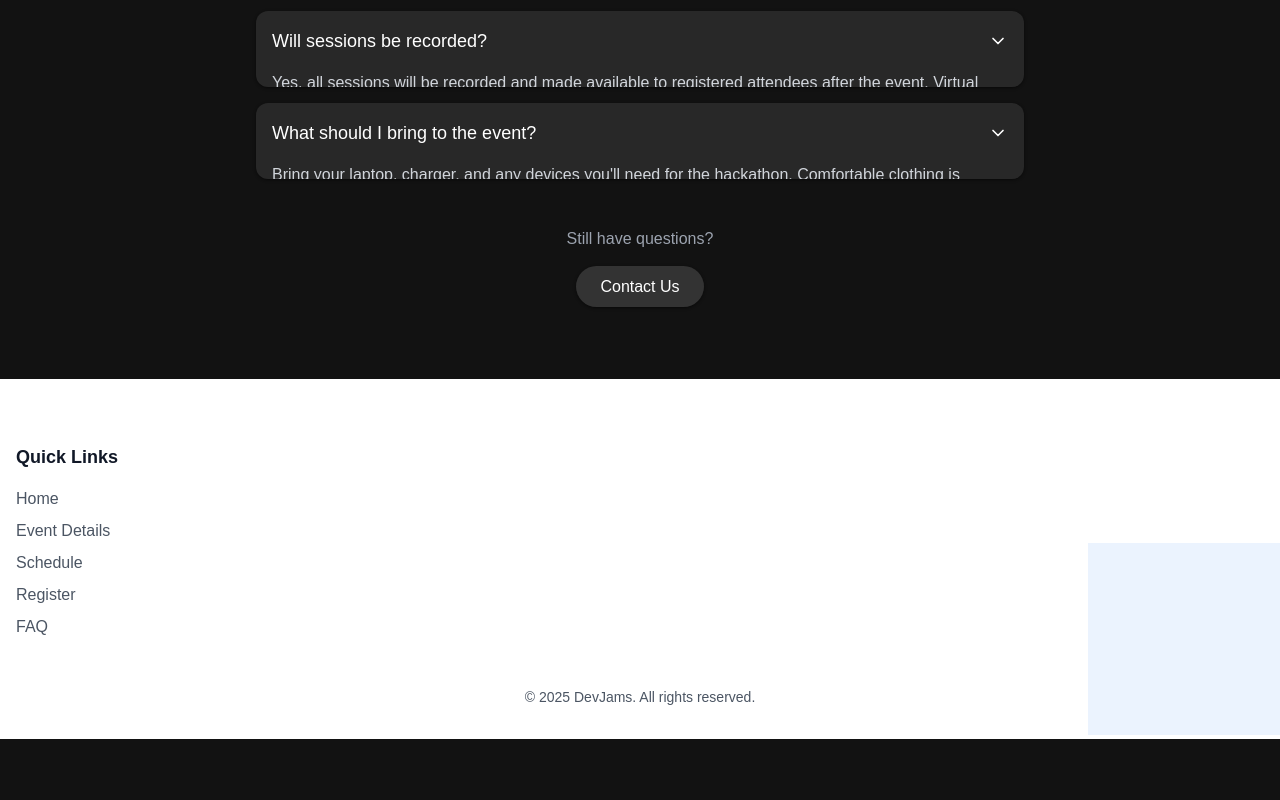
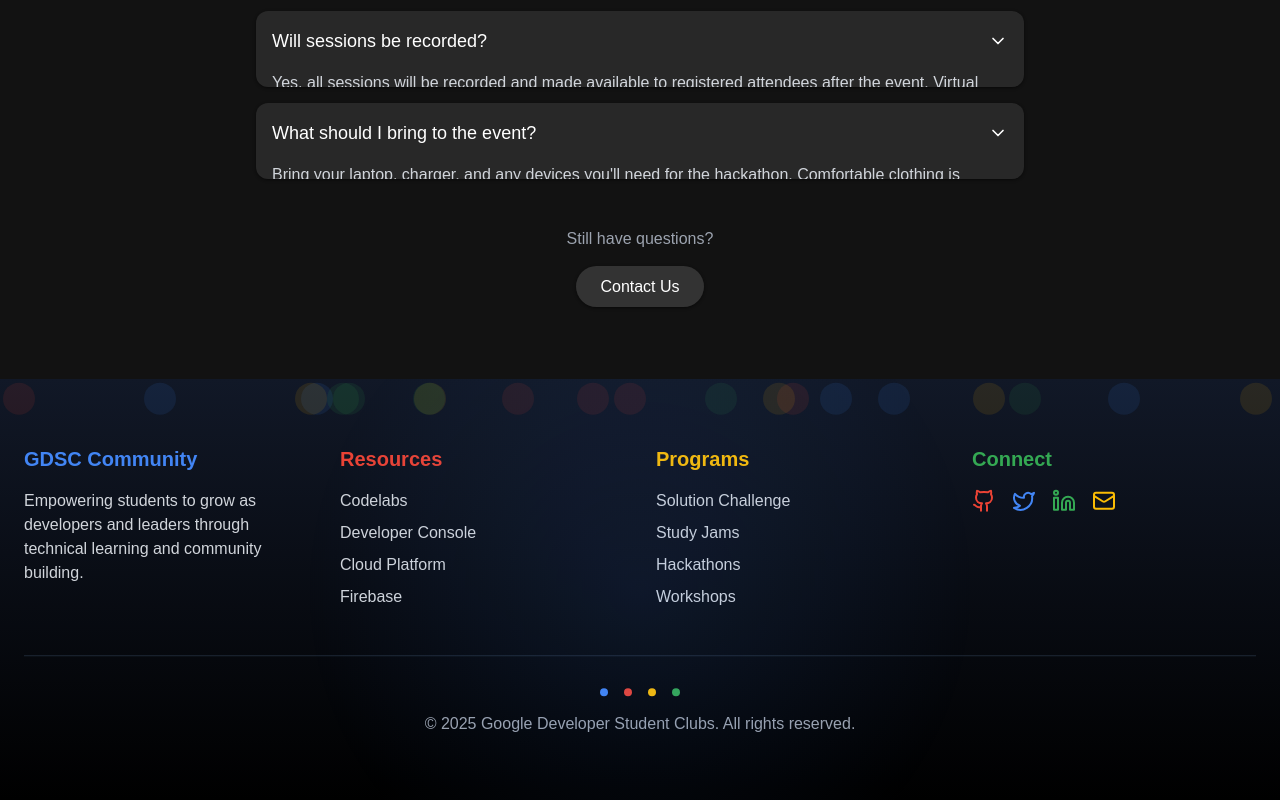
Before and after one commit to svm1048/zaark, a React (Vite) app: page / in a window 1280 px wide. Shown: the part 4952-5752 px from the top of the page. Before the commit the page ends 5691 px from the top, so only its background shows below. Built offline with nearby package versions, Linux system fonts and the light colour scheme; grey boxes are pictures that could not be loaded; a web font is replaced by a local one.

Commit message:
Update Footer.tsx

```diff
--- a/src/components/Footer.tsx
+++ b/src/components/Footer.tsx
@@ -1,60 +1,167 @@
-import React, { useEffect, useState } from 'react';
-import { Twitter, Linkedin, Github, Instagram, Mail } from 'lucide-react';
-import { motion } from 'framer-motion';
+import React, { useEffect, useRef, useState } from 'react';
+import { motion, useScroll, useTransform, useSpring } from 'framer-motion';
+import { Github, Twitter, Linkedin, Mail } from 'lucide-react';
 
-const Footer = () => {
-  const [scrollY, setScrollY] = useState(0);
+interface ParallaxLayerProps {
+  children: React.ReactNode;
+  speed?: number;
+  className?: string;
+}
 
-  useEffect(() => {
-    const handleScroll = () => {
-      setScrollY(window.scrollY);
+const ParallaxLayer: React.FC<ParallaxLayerProps> = ({ children, speed = 1, className = '' }) => {
+  const ref = useRef<HTMLDivElement>(null);
+  const { scrollYProgress } = useScroll({
+    target: ref,
+    offset: ["start end", "end start"]
+  });
+
+  const y = useTransform(scrollYProgress, [0, 1], [0, speed * 100]);
+  const springY = useSpring(y, { stiffness: 400, damping: 90 });
+
+  return (
+    <motion.div
+      ref={ref}
+      style={{ y: springY }}
+      className={`relative ${className}`}
+    >
+      {children}
+    </motion.div>
+  );
 };
 
-    window.addEventListener('scroll', handleScroll);
-    return () => window.removeEventListener('scroll', handleScroll);
-  }, []);
+const Footer: React.FC = () => {
+  const [mousePosition, setMousePosition] = useState({ x: 0, y: 0 });
+  const footerRef = useRef<HTMLDivElement>(null);
 
-  const floatVariants = {
-    animate: {
-      y: [0, -10, 0],
-      transition: {
-        duration: 3,
-        repeat: Infinity,
-        ease: "easeInOut"
-      }
-    }
+  const handleMouseMove = (e: React.MouseEvent) => {
+    if (!footerRef.current) return;
+
+    const rect = footerRef.current.getBoundingClientRect();
+    const x = (e.clientX - rect.left) / rect.width - 0.5;
+    const y = (e.clientY - rect.top) / rect.height - 0.5;
+
+    setMousePosition({ x, y });
   };
 
+  const socialLinks = [
+    { Icon: Github, href: '#', label: 'GitHub', color: '#EA4335' },
+    { Icon: Twitter, href: '#', label: 'Twitter', color: '#4285F4' },
+    { Icon: Linkedin, href: '#', label: 'LinkedIn', color: '#34A853' },
+    { Icon: Mail, href: '#', label: 'Email', color: '#FBBC04' }
+  ];
+
+  const googleColors = ['#4285F4', '#EA4335', '#FBBC04', '#34A853'];
+
   return (
-    <footer className="relative bg-white dark:bg-gray-900 pt-16 pb-8 overflow-hidden">
-      {/* Parallax Effect */}
-      <motion.div
-        className="absolute inset-0 opacity-10 pattern-dino-footprints"
-        style={{ backgroundPositionY: `${scrollY * 0.3}px` }}
+    <footer
+      ref={footerRef}
+      onMouseMove={handleMouseMove}
+      className="relative min-h-[40vh] bg-gradient-to-b from-gray-900 to-black overflow-hidden"
+    >
+      {/* Background Layers */}
+      <ParallaxLayer speed={-0.2} className="absolute inset-0">
+        <div className="absolute inset-0 bg-[url('https://images.unsplash.com/photo-1451187580459-43490279c0fa?auto=format&fit=crop&q=80')]
+                      opacity-5 bg-cover bg-center transform scale-110" />
+      </ParallaxLayer>
+
+      {/* Geometric Shapes Layer */}
+      <ParallaxLayer speed={0.5} className="absolute inset-0">
+        {[...Array(20)].map((_, i) => (
+          <div
+            key={i}
+            className="absolute w-8 h-8 rounded-full"
+            style={{
+              backgroundColor: googleColors[i % googleColors.length] + '1A',
+              left: `${Math.random() * 100}%`,
+              top: `${Math.random() * 100}%`,
+              transform: `translate(${mousePosition.x * 20}px, ${mousePosition.y * 20}px)`,
+              transition: 'transform 0.2s ease-out'
+            }}
           />
+        ))}
+      </ParallaxLayer>
 
-      {/* Floating T-Rex illustration */}
-      <motion.div
-        className="absolute right-0 bottom-0 w-48 h-48 opacity-10"
-        variants={floatVariants}
-        animate="animate"
-      >
-        <div className="w-full h-full bg-[#4285F4] mask-dino"></div>
-      </motion.div>
+      {/* Content Layer */}
+      <div className="relative container mx-auto px-6 py-16">
+        <ParallaxLayer speed={0.3}>
+          <div className="grid grid-cols-1 md:grid-cols-4 gap-8 mb-12">
+            <div className="space-y-4">
+              <h3 className="text-xl font-bold text-[#4285F4]">GDSC Community</h3>
+              <p className="text-gray-300">Empowering students to grow as developers and leaders through technical learning and community building.</p>
+            </div>
 
-      <motion.div className="container mx-auto px-4 relative">
-        <div className="grid grid-cols-1 md:grid-cols-4 gap-8 mb-12">
-          <div>
-            <h3 className="text-lg font-semibold mb-4 text-gray-900 dark:text-white">Quick Links</h3>
+            <div className="space-y-4">
+              <h3 className="text-xl font-bold text-[#EA4335]">Resources</h3>
               <ul className="space-y-2">
-              {['Home', 'Event Details', 'Schedule', 'Register', 'FAQ'].map((text) => (
-                <li key={text} className="text-gray-600 dark:text-gray-400 hover:text-[#4285F4] transition-colors duration-300">{text}</li>
+                {['Codelabs', 'Developer Console', 'Cloud Platform', 'Firebase'].map(link => (
+                  <li key={link}>
+                    <a href="#" className="text-gray-300 hover:text-[#EA4335] transition-colors duration-300">
+                      {link}
+                    </a>
+                  </li>
                 ))}
               </ul>
             </div>
+
+            <div className="space-y-4">
+              <h3 className="text-xl font-bold text-[#FBBC04]">Programs</h3>
+              <ul className="space-y-2">
+                {['Solution Challenge', 'Study Jams', 'Hackathons', 'Workshops'].map(program => (
+                  <li key={program}>
+                    <a href="#" className="text-gray-300 hover:text-[#FBBC04] transition-colors duration-300">
+                      {program}
+                    </a>
+                  </li>
+                ))}
+              </ul>
             </div>
-        <p className="text-gray-600 dark:text-gray-400 text-sm text-center">&copy; {new Date().getFullYear()} DevJams. All rights reserved.</p>
-      </motion.div>
+
+            <div className="space-y-4">
+              <h3 className="text-xl font-bold text-[#34A853]">Connect</h3>
+              <div className="flex space-x-4">
+                {socialLinks.map(({ Icon, href, label, color }) => (
+                  <a
+                    key={label}
+                    href={href}
+                    aria-label={label}
+                    className="text-gray-300 hover:text-white transition-colors duration-300 transform hover:scale-110"
+                    style={{ color }}
+                  >
+                    <Icon size={24} />
+                  </a>
+                ))}
+              </div>
+            </div>
+          </div>
+        </ParallaxLayer>
+
+        {/* Copyright Section */}
+        <ParallaxLayer speed={0.1}>
+          <div className="border-t border-gray-800 pt-8 mt-12">
+            <div className="flex justify-center space-x-4 mb-4">
+              {googleColors.map((color, index) => (
+                <div
+                  key={color}
+                  className="w-2 h-2 rounded-full"
+                  style={{ backgroundColor: color }}
+                />
+              ))}
+            </div>
+            <p className="text-center text-gray-400">
+              © {new Date().getFullYear()} Google Developer Student Clubs. All rights reserved.
+            </p>
+          </div>
+        </ParallaxLayer>
+      </div>
+
+      {/* Interactive Gradient Overlay */}
+      <div
+        className="absolute inset-0 bg-gradient-radial pointer-events-none"
+        style={{
+          background: `radial-gradient(circle at ${50 + mousePosition.x * 100}% ${50 + mousePosition.y * 100}%,
+                      rgba(66, 133, 244, 0.1) 0%, transparent 50%)`
+        }}
+      />
     </footer>
   );
 };
```
Lines whose indentation alone changed are shown as unchanged.
